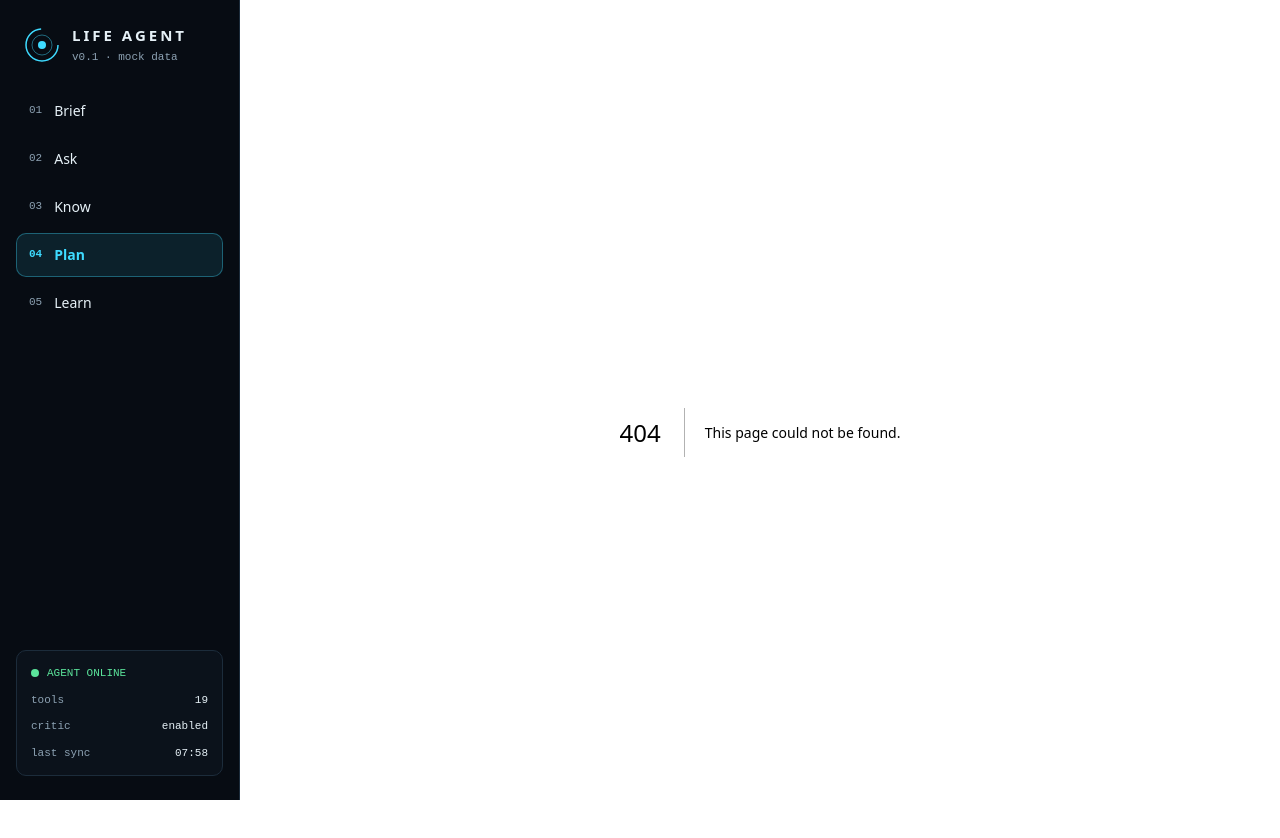
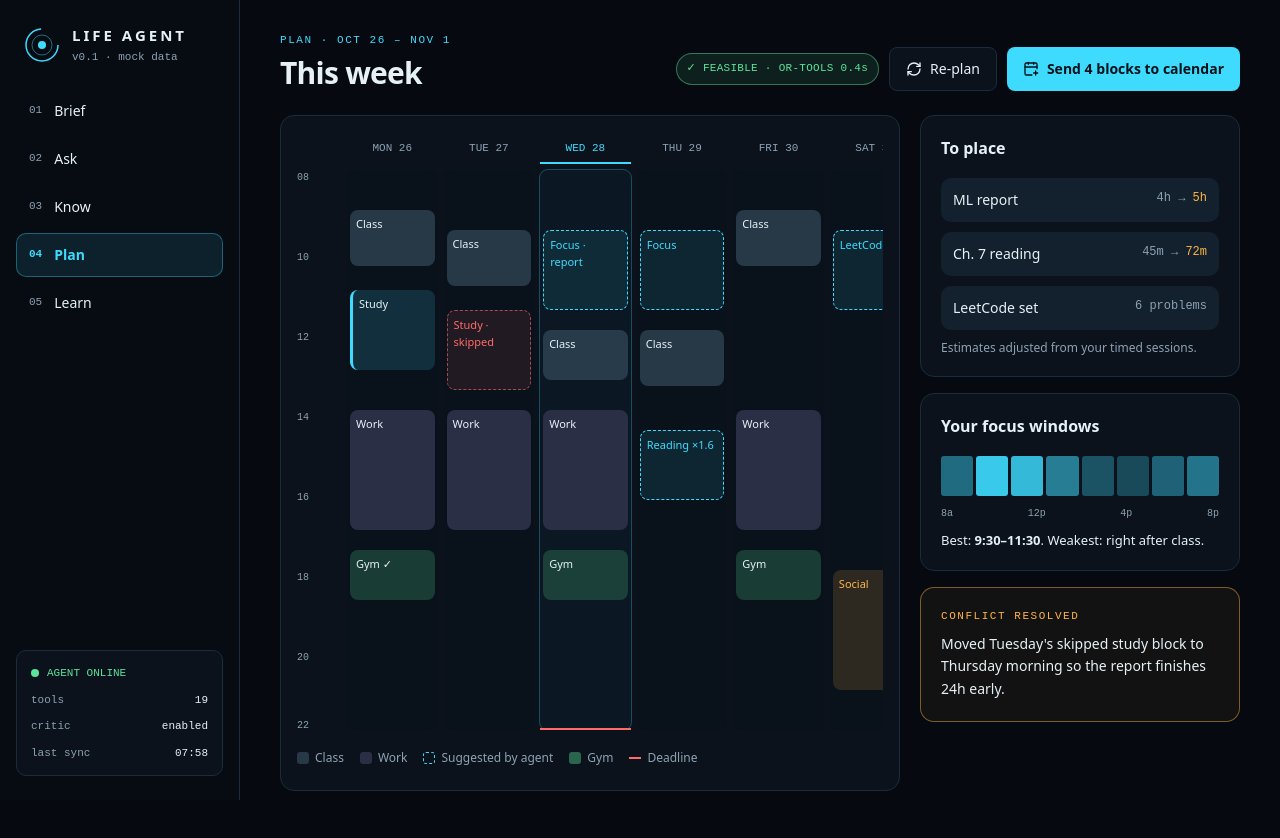
Before and after one commit to trinhhdinhh/Personal-Assistant, a Next.js app in the folder frontend/: page /plan in a window 1280 px wide. Before the commit this address had no page. Shown: the top 838 px of the page. Built offline with nearby package versions, Linux system fonts and the light colour scheme.

Commit message:
feat(frontend): add weekly planning view

```diff
--- /dev/null
+++ b/frontend/app/plan/page.tsx
@@ -0,0 +1,179 @@
+import { CalendarPlus, RefreshCw } from "lucide-react";
+
+import { Badge } from "@/components/ui/badge";
+import { Button } from "@/components/ui/button";
+import { Card, CardContent, CardHeader, CardTitle } from "@/components/ui/card";
+import { HudLabel, PageHeader } from "@/components/hud";
+import { focusWindows, toPlace, week, type BlockKind } from "@/lib/mock-data";
+import { cn } from "@/lib/utils";
+
+const HOUR_PX = 40;
+
+const blockStyle: Record<BlockKind, string> = {
+  class: "bg-chart-4/60",
+  work: "bg-[#2a2f45]",
+  study: "bg-primary/15 border-l-[3px] border-primary",
+  gym: "bg-success/20",
+  social: "bg-warning/15 text-warning",
+  suggested: "bg-primary/10 border border-dashed border-primary text-primary",
+  skipped: "bg-destructive/10 border border-dashed border-destructive/60 text-destructive",
+};
+
+export default function PlanPage() {
+  const hours = week.dayEnd - week.dayStart;
+  const suggestedCount = week.days.flatMap((d) => d.blocks).filter((b) => b.kind === "suggested").length;
+
+  return (
+    <div className="mx-auto flex max-w-7xl flex-col gap-6">
+      <PageHeader
+        eyebrow={`Plan · ${week.label}`}
+        title="This week"
+        actions={
+          <>
+            {week.feasibility.feasible && (
+              <Badge variant="success" className="h-8">
+                ✓ FEASIBLE · {week.feasibility.solver.toUpperCase()} {week.feasibility.seconds}s
+              </Badge>
+            )}
+            <Button variant="outline" size="lg">
+              <RefreshCw /> Re-plan
+            </Button>
+            <Button size="lg">
+              <CalendarPlus /> Send {suggestedCount} blocks to calendar
+            </Button>
+          </>
+        }
+      />
+
+      <div className="flex flex-col gap-5 xl:flex-row xl:items-start">
+        <Card className="min-w-0 flex-1 px-4">
+          <div className="overflow-x-auto">
+            <div className="grid min-w-[720px] gap-1.5" style={{ gridTemplateColumns: "44px repeat(7, minmax(0, 1fr))" }}>
+              <span />
+              {week.days.map((d, i) => (
+                <span
+                  key={d.label}
+                  className={cn(
+                    "pb-1.5 text-center font-mono text-[11px]",
+                    i === week.todayIndex ? "text-primary border-primary border-b-2" : "text-muted-foreground",
+                  )}
+                >
+                  {d.label}
+                </span>
+              ))}
+
+              <div className="text-muted-foreground relative font-mono text-[10px]" style={{ height: hours * HOUR_PX }}>
+                {Array.from({ length: hours / 2 + 1 }, (_, i) => week.dayStart + i * 2).map((h) => (
+                  <span key={h} className="absolute" style={{ top: Math.min((h - week.dayStart) * HOUR_PX, hours * HOUR_PX - 12) }}>
+                    {String(h).padStart(2, "0")}
+                  </span>
+                ))}
+              </div>
+
+              {week.days.map((d, i) => (
+                <div
+                  key={d.label}
+                  className={cn(
+                    "relative rounded-md",
+                    i === week.todayIndex ? "outline-primary/30 bg-[#0b1722] outline" : "bg-[#09111a]",
+                  )}
+                  style={{ height: hours * HOUR_PX }}
+                >
+                  {d.blocks.map((b) => (
+                    <div
+                      key={b.title + b.start}
+                      className={cn("absolute inset-x-[3px] overflow-hidden rounded-md p-1.5 text-[11px]", blockStyle[b.kind])}
+                      style={{
+                        top: (b.start - week.dayStart) * HOUR_PX,
+                        height: (b.end - b.start) * HOUR_PX,
+                      }}
+                    >
+                      {b.title}
+                    </div>
+                  ))}
+                  {d.deadlineAt && (
+                    <div
+                      className="bg-destructive absolute inset-x-0 h-0.5"
+                      style={{ top: Math.min((d.deadlineAt - week.dayStart) * HOUR_PX, hours * HOUR_PX - 2) }}
+                      aria-label="Deadline"
+                    />
+                  )}
+                </div>
+              ))}
+            </div>
+          </div>
+
+          <div className="text-muted-foreground flex flex-wrap gap-4 text-xs">
+            <LegendItem className="bg-chart-4/60" label="Class" />
+            <LegendItem className="bg-[#2a2f45]" label="Work" />
+            <LegendItem className="border-primary border border-dashed" label="Suggested by agent" />
+            <LegendItem className="bg-success/40" label="Gym" />
+            <span className="flex items-center gap-1.5">
+              <span className="bg-destructive h-0.5 w-3" aria-hidden="true" /> Deadline
+            </span>
+          </div>
+        </Card>
+
+        <aside className="flex flex-col gap-4 xl:w-80">
+          <Card className="gap-3 py-5">
+            <CardHeader className="px-5">
+              <CardTitle className="text-base">To place</CardTitle>
+            </CardHeader>
+            <CardContent className="flex flex-col gap-2.5 px-5">
+              {toPlace.map((t) => (
+                <div key={t.title} className="bg-muted flex justify-between gap-2.5 rounded-lg p-3 text-sm">
+                  <span>{t.title}</span>
+                  <span className="text-muted-foreground font-mono text-xs">
+                    {t.estimate}
+                    {t.adjusted && (
+                      <>
+                        {" → "}
+                        <span className="text-warning">{t.adjusted}</span>
+                      </>
+                    )}
+                  </span>
+                </div>
+              ))}
+              <p className="text-muted-foreground text-xs">Estimates adjusted from your timed sessions.</p>
+            </CardContent>
+          </Card>
+
+          <Card className="gap-3 py-5">
+            <CardHeader className="px-5">
+              <CardTitle className="text-base">Your focus windows</CardTitle>
+            </CardHeader>
+            <CardContent className="flex flex-col gap-2.5 px-5">
+              <div className="grid grid-cols-8 gap-[3px]" role="img" aria-label="Focus is highest 9 to 11am, lowest after 2pm">
+                {focusWindows.map((v, i) => (
+                  <span key={i} className="bg-primary h-10 rounded-[3px]" style={{ opacity: 0.15 + v * 0.85 }} />
+                ))}
+              </div>
+              <div className="text-muted-foreground flex justify-between font-mono text-[10px]">
+                <span>8a</span><span>12p</span><span>4p</span><span>8p</span>
+              </div>
+              <p className="text-[13px]">
+                Best: <strong>9:30–11:30</strong>. Weakest: right after class.
+              </p>
+            </CardContent>
+          </Card>
+
+          <div className="border-warning/45 bg-warning/5 flex flex-col gap-2 rounded-xl border p-5">
+            <HudLabel className="text-warning">Conflict resolved</HudLabel>
+            <p className="text-sm leading-relaxed">
+              Moved Tuesday&apos;s skipped study block to Thursday morning so the report finishes 24h early.
+            </p>
+          </div>
+        </aside>
+      </div>
+    </div>
+  );
+}
+
+function LegendItem({ className, label }: { className: string; label: string }) {
+  return (
+    <span className="flex items-center gap-1.5">
+      <span className={cn("size-3 rounded-[3px]", className)} aria-hidden="true" />
+      {label}
+    </span>
+  );
+}
```
